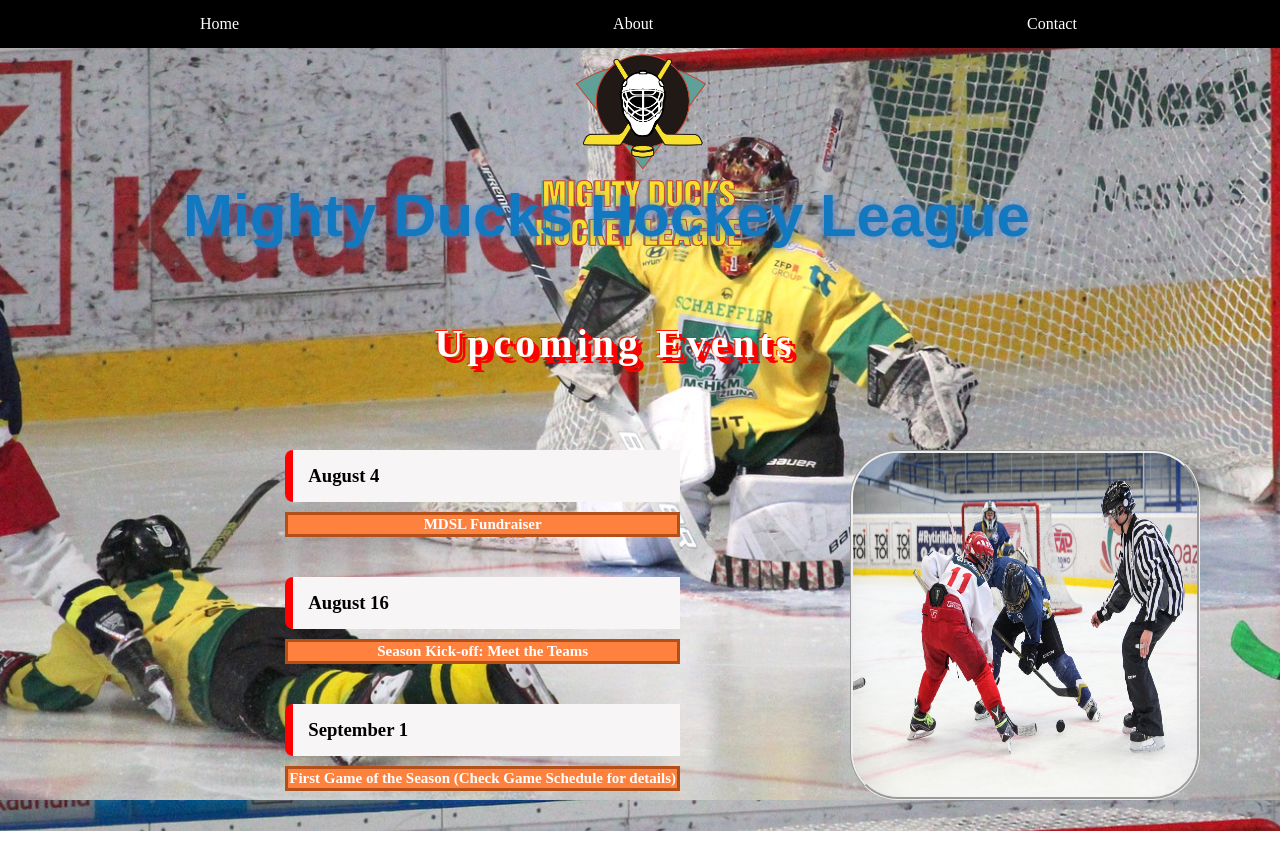
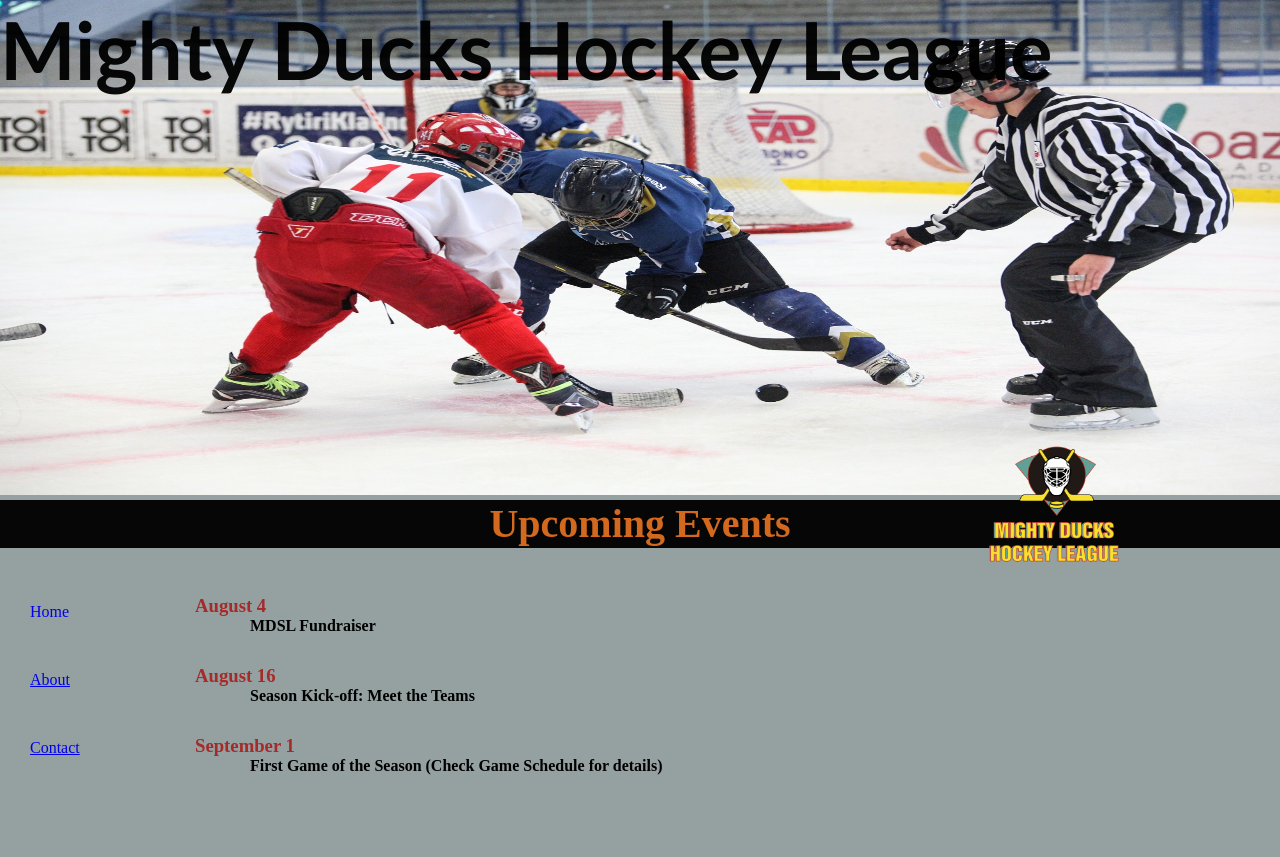
Before and after one commit to Salazar-mario/Proyecto-Hockey-Mindhub, a plain HTML site: page index.html in a window 1280 px wide. Before the commit the page ends 831 px from the top, so only its background shows below. Drawn offline with Linux system fonts and the light colour scheme.

Commit message:
Correciones en html y css

```diff
--- a/Css/styles.css
+++ b/Styles/styles.css
@@ -5,7 +5,7 @@
 }
 
 body {
-    background-color: aqua;
+    background-color: rgb(149, 160, 160);
 }
 
 .logo {
@@ -22,6 +22,23 @@ body {
     height: 495px;
 }
 
+nav {
+    display: block;
+    width: 60px;
+    position: relative;
+    bottom: 50px;
+
+}
+
+nav a {
+    display: inline-block;
+    padding-bottom: 50px;
+    padding-left: 30px;
+}
+
+nav a.active {
+    text-decoration:none;
+}
 .texto1 {
     color: rgba(0, 0, 0, 0.959);
     position: absolute;
@@ -41,27 +58,13 @@ body {
     background-color: rgba(0, 0, 0, 0.959);
     width: 1280px;
     height: 6vh;
-
 }
 
 article {
     position: absolute;
     align-items: center;
-    left: 350px;
+    left: 280px;
     top: 580px;
-}
-
-.barra {
-    list-style-type: none;
-    text-decoration: none;
-    padding: 5px;
-    margin: 10px;
-    line-height: 10px;
-    display: flex;
-    position: relative;
-    margin-bottom: 3.1rem;
-    bottom: 70px;
-
 }
 
 article h3 {
--- a/Css/styles2.css
+++ b/Styles/styles2.css
@@ -1,11 +1,14 @@
-*{
+* {
     margin: 0;
     padding: 0;
     box-sizing: border-box;
 }
-body{
-    background-color: aqua;
+
+body {
+    background-color: rgb(142, 166, 173);
+
 }
+
 .logo {
     position: relative;
     width: 150px;
@@ -13,34 +16,46 @@ body{
     left: 20px;
     top: 100px;
 }
+
 .photo {
     width: 1280px;
     height: 495px;
     padding-top: 100px;
 }
 
-nav{
+nav {
     position: absolute;
     bottom: 765px;
     left: 910px;
 }
-.barra{
+
+nav a {
     display: inline-block;
     text-decoration: none;
     font-size: 15px;
-    color:white;
+    color: white;
     margin: 5px;
     padding: 5px;
     padding-bottom: 25px;
     width: 100px;
     height: 30px;
     text-align: center;
-    background-color:blue;
+    background-color: blue;
 }
 
-.texto1{
-    color:rgba(0, 0, 0, 0.959);
-    position:fixed;
+nav a:hover {
+    background-color: #ddd;
+    color: black;
+}
+
+nav a.active {
+    background-color: #04AA6D;
+    color: white;
+}
+
+.texto1 {
+    color: rgba(0, 0, 0, 0.959);
+    position: fixed;
     font-size: 70px;
     font-family: 'Franklin Gothic Medium', 'Arial Narrow', Arial, sans-serif;
     top: 1px;
@@ -55,32 +70,33 @@ nav{
     align-items: center;
     background-color: rgba(0, 0, 0, 0.959);
     width: 1280px;
-    height : 6vh;
+    height: 6vh;
 
 }
 
-article{
+article {
     position: absolute;
     left: 300px;
     top: 600px;
 }
 
-article h3{
+article h3 {
     position: relative;
     top: 10px;
-margin:10px;
+    margin: 10px;
     right: 100px;
     color: brown;
 
 
 }
 
-article h4{
+article h4 {
     position: relative;
     right: 50px;
 
 }
-article p{
+
+article p {
     text-indent: 50px;
     position: relative;
     right: 100px;
@@ -88,15 +104,16 @@ article p{
 
 }
 
-.box1{
-    position:absolute;
+.box1 {
+    position: absolute;
 }
 
-span{
+span {
     position: relative;
     top: 50px;
 }
-.contact{
+
+.contact {
     position: absolute;
     padding: 10px;
     left: 200px;
--- a/Css/styles3.css
+++ b/Styles/styles3.css
@@ -4,19 +4,19 @@
     box-sizing: border-box;
 }
 
-body{
+body {
     background-image: url(/src/assets/img/design1_image2.jpg);
-    background-size:cover;
+    background-size: cover;
     background-repeat: no-repeat;
     background-attachment: fixed;
 
-    }
+}
 
 .logo {
     position: absolute;
-    width: 1280px;
-    height: 250px;
-    top: 25px;
+    width: 120px;
+    height: 150px;
+    bottom: 700px;
     object-fit: scale-down;
 }
 
@@ -28,7 +28,7 @@ body{
     right: 80px;
     transition: all 1s ease;
     border-radius: 3rem;
-    border-style:groove;
+    border-style: groove;
 }
 
 .photo:hover {
@@ -39,26 +39,34 @@ body{
 
 nav {
     background: black;
-    border: 0 solid #7C7C7C;
-    list-style:none;
-    margin: 0;
-    padding: 15px;
+    padding: 13px;
+    overflow: hidden;
 }
 
 nav a {
     color: white;
-    padding: 185px;
+    margin: 160px;
+    padding: 20px 20px;
     text-decoration: none;
+}
+
+nav a:hover {
+    background-color: #ddd;
+    color: black;
+}
+
+nav a.active {
+    background-color: #9eb131;
 }
 
 .texto1 {
     position: absolute;
-    bottom: 550px;
+    bottom: 750px;
     right: 250px;
     font-family: Arial;
     font-size: 60px;
     color: #1278BF;
-    text-shadow: 0px 0px 9px #508AD3;
+    text-shadow: 0px 0px 9px #02060a;
 }
 
 
@@ -70,15 +78,12 @@ nav a {
     top: 45%;
     right: 300px;
     position: absolute;
-    margin-top: -40px;
+    top: 200px;
     text-shadow: -1px -1px 0px rgb(255, 30, 0),
         3px 3px 0px rgb(255, 0, 0),
         6px 6px 0px red;
 }
 
-nav a:hover {
-    color: blue;
-}
 
 article {
     position: absolute;
@@ -90,7 +95,7 @@ article {
 article h3 {
     background: #f7f5f5;
     font-weight: bold;
-    padding: 15px;
+    padding: 10px;
     border-left: 8px solid red;
     border-top-left-radius: 8px;
     border-bottom-left-radius: 8px;
@@ -116,16 +121,16 @@ h2 {
     left: 250px;
 }
 
-.box1{
+.box1 {
     font-weight: bold;
     padding: 15px;
-    margin-top: 10px;
-    border-left:8px solid red;
+    top: 400px;
+    border-left: 8px solid red;
     border-top-left-radius: 8px;
     border-bottom-left-radius: 8px;
 }
 
-.box1 p{
+.box1 p {
     background: #FF813E;
     color: white;
     font-weight: bold;
@@ -136,15 +141,26 @@ h2 {
     text-align: center;
     font-size: 15px;
 }
-.contact{
+
+.contact {
     position: relative;
     color: #bd5207;
     top: 450px;
     font-weight: bold;
     padding: 15px;
     margin-top: 10px;
-    border-left:8px solid red;
+    border-left: 8px solid red;
     border-top-left-radius: 8px;
     border-bottom-left-radius: 8px;
     font-size: 40px;
 }
+
+footer {
+    background-color: black;
+    position: absolute;
+    bottom: 0;
+    width: 100%;
+    height: 40px;
+    color: white;
+    text-align: center;
+}
--- a/index.html
+++ b/index.html
@@ -6,7 +6,10 @@
     <meta http-equiv="X-UA-Compatible" content="IE=edge">
     <meta name="viewport" content="width=device-width, initial-scale=1.0">
     <title>Home</title>
-    <link rel="stylesheet" href="./Css/styles3.css">
+    <link rel="stylesheet" href="./Styles/styles.css">
+    <!--<link rel="stylesheet" href="./Styles/styles2.css">-->
+    <!--<link rel="stylesheet" href="./Styles/styles3.css">-->
+
 </head>
 
 <body>
@@ -20,9 +23,9 @@
             </figure>
             <h1 class="texto1">Mighty Ducks Hockey League</h1>
             <nav>
-                <a class="barra" href="#">Home</a>
-                <a class="barra" href="./about.html">About</a>
-                <a class="barra" href="./contact.html">Contact</a>
+                <a class="active" href="#">Home</a>
+                <a href="./about.html">About</a>
+                <a href="./contact.html">Contact</a>
             </nav>
         </header>
         <h2 class="texto2">Upcoming Events</h2>
@@ -34,6 +37,10 @@
             <h3>September 1</h3>
             <h4>First Game of the Season (Check Game Schedule for details)</h4>
         </article>
+        <!--<footer>
+            <p>Agustin Salazar | © FE05 Mindhub 2023</p>
+            <p>Buenos Aires, Argentina</p>
+        </footer>-->
     </main>
 </body>
 
```
Also changed, not shown: about.html (+11 -5 lines), contact.html (+13 -6 lines). Lines whose indentation alone changed are shown as unchanged.
